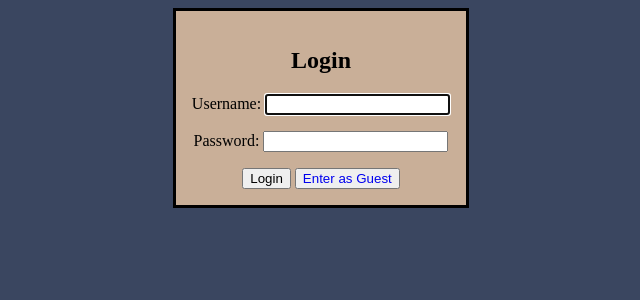
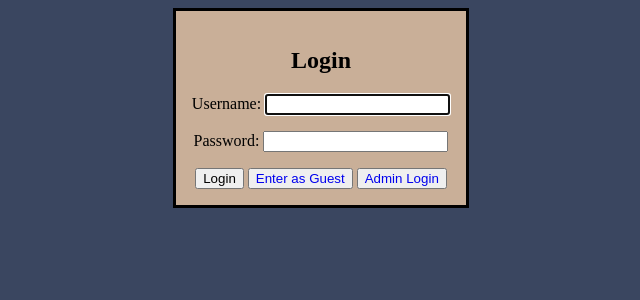
Before and after one commit to dvignoles/dss, a Django app: page /login/ in a window 1280 px wide. Shown: the top 300 px of the page, without its empty margins (319-959 px from the left). Run offline with Django 3.2, Linux system fonts and the light colour scheme.

Commit message:
add link to admin login at login page

```diff
--- a/share_n_complain/templates/registration/login.html
+++ b/share_n_complain/templates/registration/login.html
@@ -11,5 +11,8 @@
   <button>
   	<a href="{% url 'profile' %}" style="text-decoration:none;">Enter as Guest</a>
   </button>
+  <button>
+  	<a href="{% url 'admin:index' %}" style="text-decoration:none;">Admin Login</a>
+  </button>
 </form>
 {% endblock %}
```
